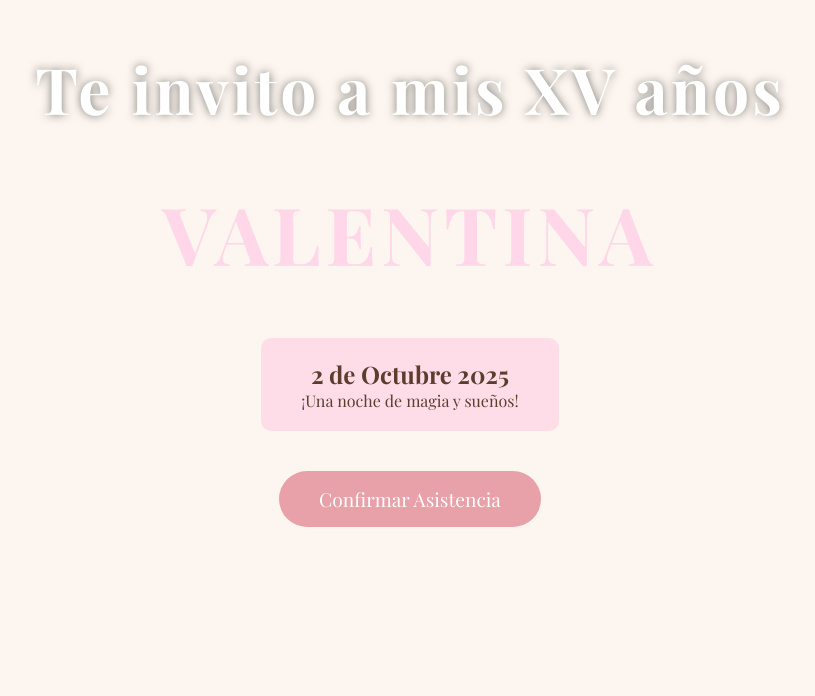
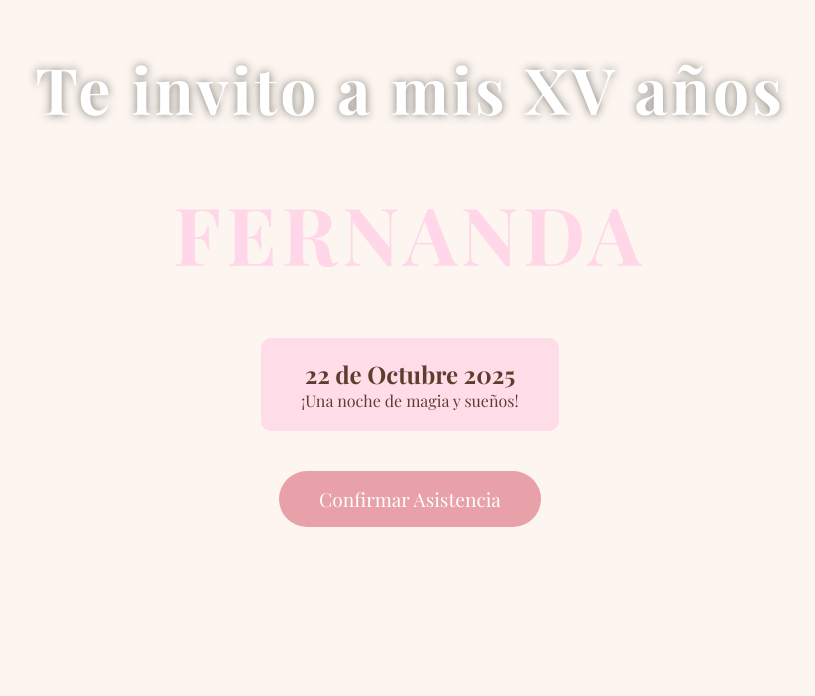
Before and after one commit to Alejandro-U2/invitacion, a plain HTML site: page index.html in a window 1280 px wide. Shown: the part 104-800 px from the top of the page, without its empty margins (230-1045 px from the left). Drawn offline with nearby package versions, Linux system fonts and the light colour scheme; some packages are replaced by stand-ins of ours.

Commit message:
Update index.html

```diff
--- a/index.html
+++ b/index.html
@@ -132,9 +132,9 @@
     <section class="hero">
         <div class="glitter"></div>
         <h1>Te invito a mis XV años</h1>
-        <div class="nombre">Valentina</div>
+        <div class="nombre">Fernanda</div>
         <div class="fecha">
-            <h2>2 de Octubre 2025</h2>
+            <h2>22 de Octubre 2025</h2>
             <p>¡Una noche de magia y sueños!</p>
         </div>
         <a href="#confirmar" class="btn">Confirmar Asistencia</a>
```
